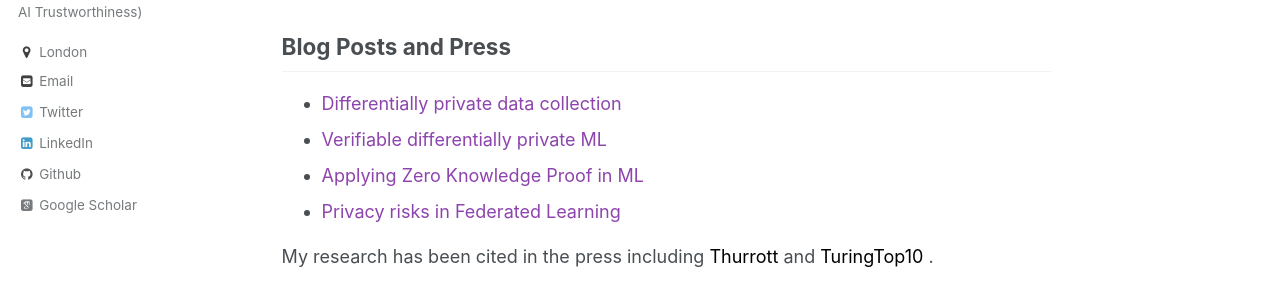
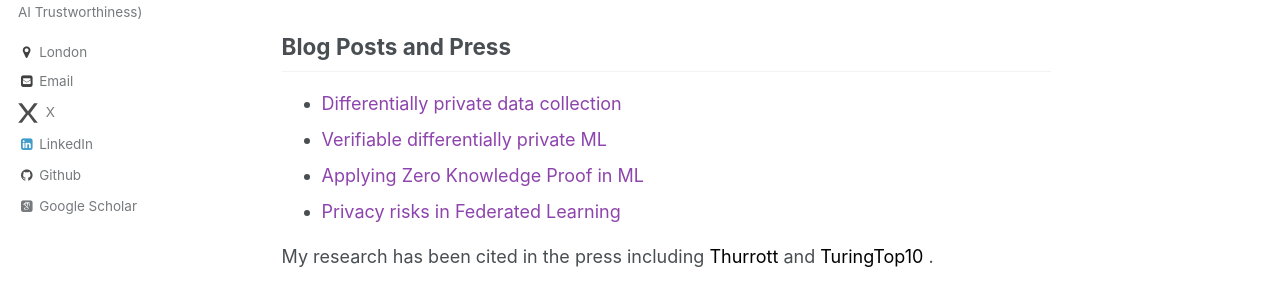
Before and after one commit to AliShahin/AliShahin.github.io, a Jekyll site: the page built from _pages/about.md, in a window 1280 px wide. Shown: the part 334-637 px from the top of the page. Built offline with Jekyll 4.4.1, drawn with Linux system fonts in a browser that asks for light colours; some web fonts are replaced.

Commit message:
Replace Twitter icon with X logo in footer

```diff
--- a/_includes/author-profile.html
+++ b/_includes/author-profile.html
@@ -38,7 +38,11 @@
         <li><a href="https://keybase.io/{{ author.keybase }}"><i class="fa fa-fw fa-key" aria-hidden="true"></i> Keybase</a></li>
       {% endif %}
       {% if author.twitter %}
-        <li><a href="https://twitter.com/{{ author.twitter }}"><i class="fa fa-fw fa-twitter-square" aria-hidden="true"></i> Twitter</a></li>
+        <li><a href="https://twitter.com/{{ author.twitter }}">
+          <!-- X (formerly Twitter) SVG icon -->
+          <svg xmlns="http://www.w3.org/2000/svg" viewBox="0 0 1200 1227" width="20" height="20" style="vertical-align:middle; margin-right:4px; fill:#111;"><path d="M1199.61 21.5H974.09L600.01 505.13 225.91 21.5H.39l464.6 606.6L0 1205.5h225.91l374.1-504.13 374.1 504.13h225.49l-464.6-577.4 464.61-606.6z"/></svg>
+          X
+        </a></li>
       {% endif %}
       {% if author.facebook %}
         <li><a href="https://www.facebook.com/{{ author.facebook }}"><i class="fa fa-fw fa-facebook-square" aria-hidden="true"></i> Facebook</a></li>
--- a/_includes/footer.html
+++ b/_includes/footer.html
@@ -8,7 +8,7 @@
     {% if site.twitter.username %}
       <li><a href="https://twitter.com/{{ site.twitter.username }}">
         <!-- X (formerly Twitter) SVG icon -->
-        <svg xmlns="http://www.w3.org/2000/svg" viewBox="0 0 1200 1227" width="18" height="18" style="vertical-align:middle; margin-right:4px;"><path d="M1199.61 21.5H974.09L600.01 505.13 225.91 21.5H.39l464.6 606.6L0 1205.5h225.91l374.1-504.13 374.1 504.13h225.49l-464.6-577.4 464.61-606.6z" fill="currentColor"/></svg>
+        <svg xmlns="http://www.w3.org/2000/svg" viewBox="0 0 1200 1227" width="20" height="20" style="vertical-align:middle; margin-right:4px; fill:#111;"><path d="M1199.61 21.5H974.09L600.01 505.13 225.91 21.5H.39l464.6 606.6L0 1205.5h225.91l374.1-504.13 374.1 504.13h225.49l-464.6-577.4 464.61-606.6z"/></svg>
         X
       </a></li>
     {% endif %}
```
